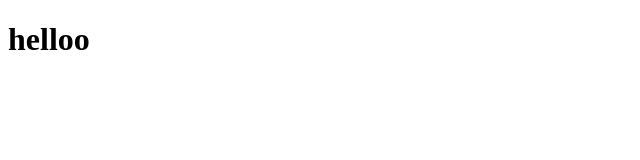
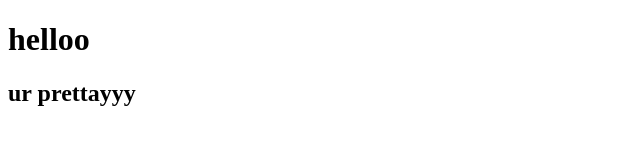
Before and after one commit to rxvxxx/coursera, a plain HTML site: page site/index.html in a window 1280 px wide. Shown: the whole page, without its empty margins (0-640 px from the left). Drawn offline with Linux system fonts and the light colour scheme.

Commit message:
Small addition

```diff
--- a/site/index.html
+++ b/site/index.html
@@ -5,5 +5,6 @@
 </head>
 <body>
 <h1>helloo</h1>
+<h2>ur prettayyy</h2>
 </body>
 </html>
```
